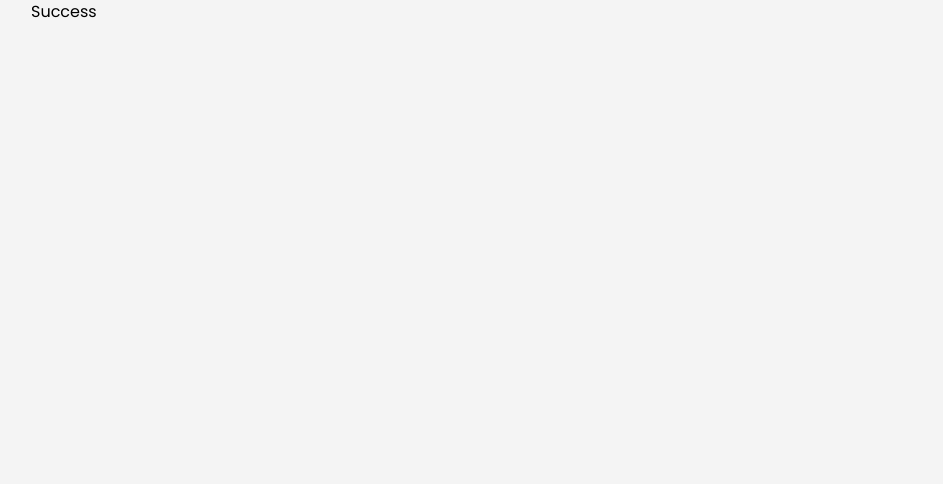
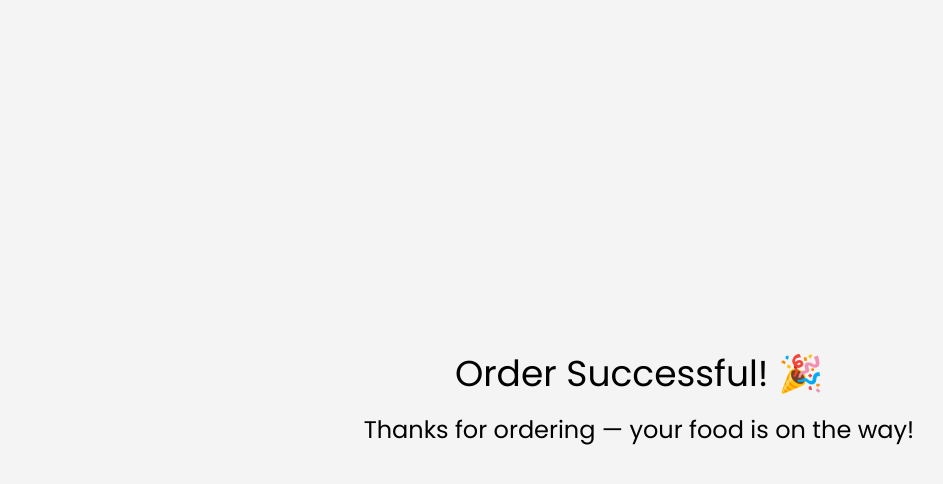
Before and after one commit to Kaushik-123-p/yummigo-food-app, a React (Vite) app: page /success in a window 1280 px wide. Shown: the top 484 px of the page, without its empty margins (1-944 px from the left). Built offline with nearby package versions, Linux system fonts and the light colour scheme.

Commit message:
Add react-spinners for loading indicators; implement loading state in Success component and enhance Cart component with checkout navigation

```diff
--- a/package.json
+++ b/package.json
@@ -18,6 +18,7 @@
     "react-icons": "^5.5.0",
     "react-redux": "^9.2.0",
     "react-router-dom": "^7.5.0",
+    "react-spinners": "^0.16.1",
     "tailwindcss": "^4.1.3"
   },
   "devDependencies": {
--- a/src/components/Cart/Cart.jsx
+++ b/src/components/Cart/Cart.jsx
@@ -3,6 +3,7 @@ import { useSelector } from 'react-redux';
 import ItemCart from './ItemCart';
 import { RiCloseFill } from "react-icons/ri";
 import { FaShoppingCart } from "react-icons/fa";
+import { useNavigate } from 'react-router-dom';
 
 const Cart = () => {
 
@@ -17,6 +18,7 @@ const Cart = () => {
 
   const totalPrice = cartItems.reduce((totalPrice, item) => totalPrice + item.qty * item.price, 0)
 
+  const navigate = useNavigate()
 
   return (
     <>
@@ -54,7 +56,9 @@ const Cart = () => {
           <h3 className='font-semibold text-gray-800'>Items : {totalQty} </h3>
           <h3 className='font-semibold text-gray-800'>Total Amount : {totalPrice}</h3>
           <hr className='w-full my-2' />
-          <button className='bg-green-500 text-white font-bold px-3 py-2 rounded-lg w-full mb-2'>
+          <button
+            onClick={() => navigate("/success")}
+            className='bg-green-500 text-white font-bold px-3 py-2 rounded-lg w-full mb-2'>
             Checkout
           </button>
         </div>
--- a/src/index.css
+++ b/src/index.css
@@ -3,7 +3,7 @@
 
 * {
   font-family: "Poppins", sans-serif;
-  font-weight: 400;
+  font-weight: 500;
   font-style: normal;
 }
 
--- a/src/pages/Success.jsx
+++ b/src/pages/Success.jsx
@@ -1,8 +1,31 @@
-import React from 'react'
+import React, { useEffect, useState } from 'react'
+import { DotLoader } from 'react-spinners'
 
 const Success = () => {
+
+  const [loading, setLoading] = useState(true)
+
+  useEffect(() => {
+    setTimeout(() => {
+      setLoading(false)
+    }, 2000)
+  }, [])
+
   return (
-    <div>Success</div>
+    <div className='flex flex-col items-center justify-center h-screen'>
+      {
+        loading
+          ? (
+            <DotLoader color="#17c423" />
+          )
+          : (
+            <div className='flex flex-col items-center justify-center h-screen'>
+              <h1 className='text-4xl font-extrabold mb-5'>Order Successful! 🎉</h1>
+              <p className='text-2xl font-semibold '>Thanks for ordering — your food is on the way!</p>
+            </div>
+          )
+      }
+    </div>
   )
 }
 
```
Also changed, not shown: 1 other file (tests, documents, lock files or other folders).
